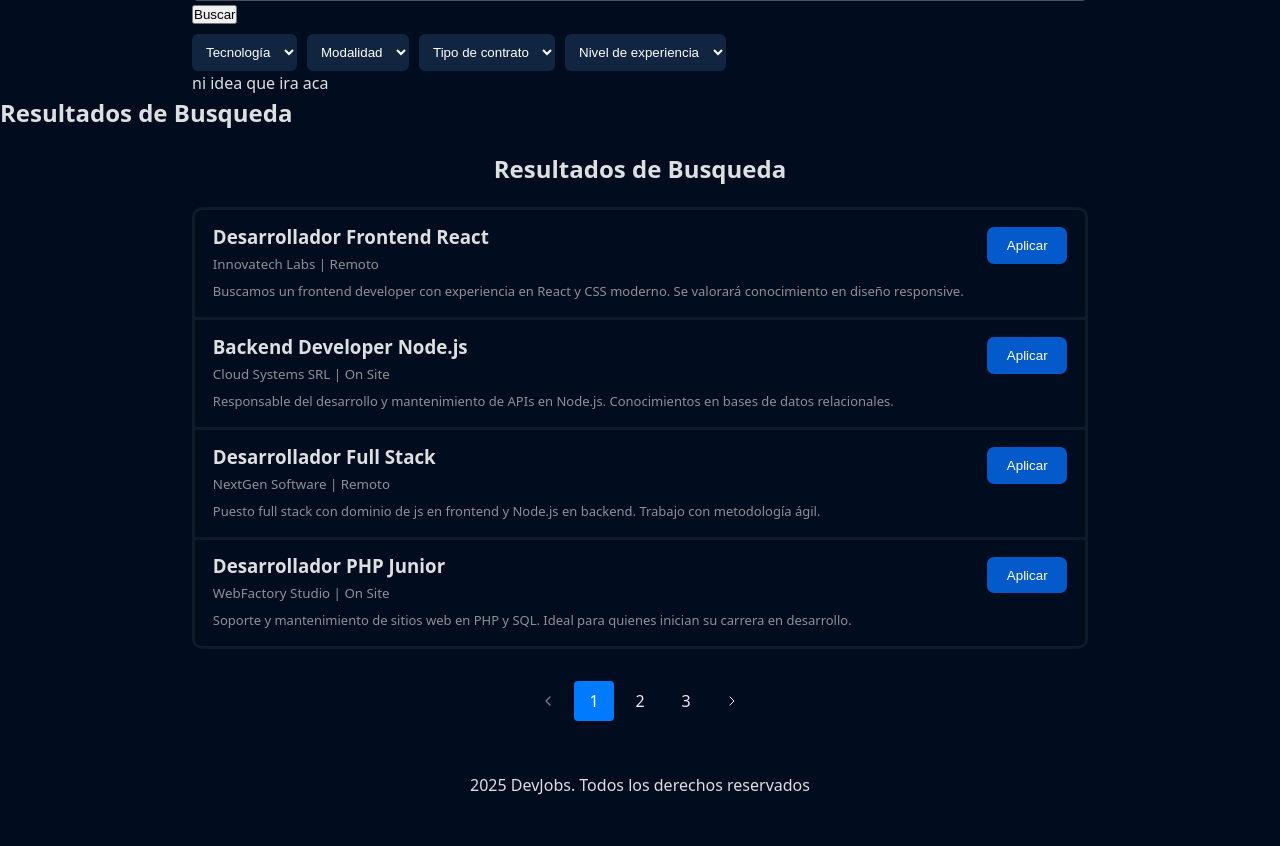
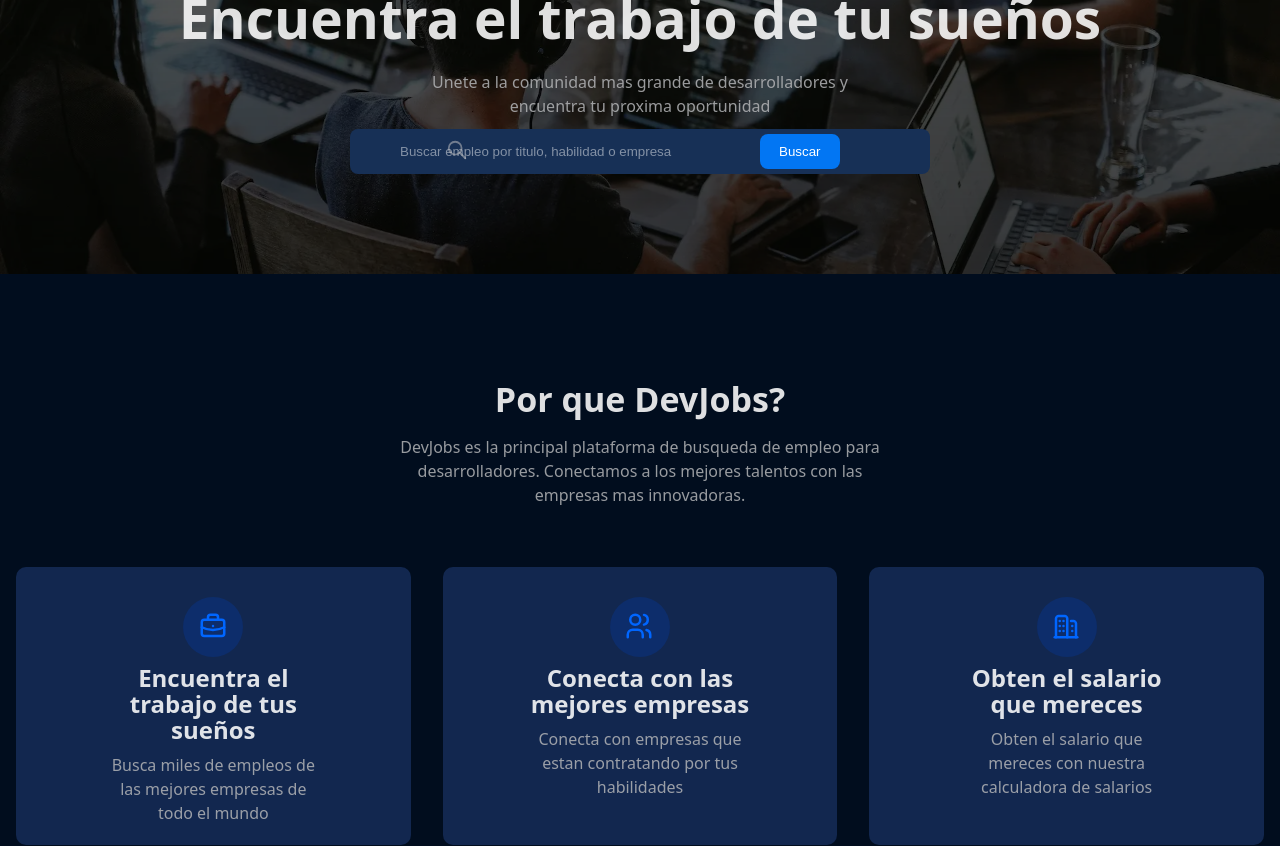
Before and after one commit to CesValde/JsCamp-Bootcamp, a React (Vite) app in the folder Clase4-5 - React/: page / in a window 1280 px wide. Shown: the part 240-1086 px from the top of the page. Before the commit the page ends 1057 px from the top, so only its background shows below. Built offline with nearby package versions, Linux system fonts and the light colour scheme.

Commit message:
Reestructura de app
agregamos la carpeta pages,
archivos para preparar las rutas.

Input de buscar las ofertas en tiempo real (selects y texto)

```diff
--- a/Clase4-5 - React/src/App.jsx
+++ b/Clase4-5 - React/src/App.jsx
@@ -1,77 +1,25 @@
-import { useState } from 'react'
-import { Header } from './Components/Header.jsx'
-import { SearchFilters } from './Components/SearchFilters.jsx'
-import { OfertJobs } from './Components/OfertJobs.jsx'
-import { Pagination } from './Components/Pagination.jsx'
+ import { Header } from './Components/Header.jsx'
 import { Footer } from './Components/Footer.jsx'
-import jobsData from './json/data.json'
 
-const RESULTS_PER_PAGE = 4
+import { HomePage } from './pages/home.jsx'
+import { SearchPage } from './pages/search.jsx'
+import { NotFoundPage } from './pages/404.jsx'
 
-export function App () {
-   const [filters, setFilters] = useState({
-      technology: '',
-      modality: '',
-      experience: ''
-   })
-   const [textToFilter, setTextToFilter] = useState("")
-   const [currentPage, setCurrentPage] = useState(1)
+export function App() {
+   const currenPath = window.location.pathname
 
-   // filtrado por opciones
-   const jobsFiltersByFilters = jobsData.filter(job => {
-      return (
-         (filters.technology === '' | job.data.technology === filters.technology)
+   let page = <NotFoundPage />
 
-
-         /* aplicar los otros filtros */
-      )
-   })
-
-   // filtrado por texto
-   const jobsWithTextFilter = textToFilter === ""
-      ? jobsFiltersByFilters
-      : jobsFiltersByFilters.filter(job => {
-         return job.titulo.toLowerCase().includes(textToFilter.toLowerCase())
-      })
-
-   // renderiza luego de filtrar
-   const totalPages = Math.ceil(jobsWithTextFilter.length / RESULTS_PER_PAGE)
-
-   // ofertas a renderizar por pagina
-   const pagedResults = jobsWithTextFilter.slice(
-      (currentPage - 1) * RESULTS_PER_PAGE,
-      currentPage * RESULTS_PER_PAGE
-   )
-
-   // actualiza el estado de la pagina actual
-   const handlePageChange = (page) => {
-      setCurrentPage(page)
-   }
-
-   const handleSearch = (filters) => {
-      setFilters(filters)
-      setCurrentPage(1)
-   }
-
-   const handleTextFilter = (newTextToFilter) => {
-      setTextToFilter(newTextToFilter)
-      setCurrentPage(1)
+   if(currenPath === '/') {
+      page = <HomePage />
+   } else if(currenPath === '/search') {
+      page = <SearchPage />
    }
 
    return (
       <>
          <Header />
-
-         <main>
-            <SearchFilters onSearch={handleSearch} onTextFilter={handleTextFilter}  />
-
-            <h2> Resultados de Busqueda </h2>
-            <section>
-               <OfertJobs jobs={pagedResults}/>
-               <Pagination currentPage={currentPage} totalPages={totalPages} onPageChange={handlePageChange} />
-            </section>
-         </main>
-
+         {page}
          <Footer />
       </>
    )
--- a/Clase4-5 - React/src/Components/SearchFilters.jsx
+++ b/Clase4-5 - React/src/Components/SearchFilters.jsx
@@ -11,7 +11,10 @@
 
     const handleSubmit = (event) => {
         event.preventDefault()
-        const formData = new FormData(event.target)
+
+        // event.currentTarget --> escucha el evento
+        // even.target --> recibe el evento
+        const formData = new FormData(event.currentTarget)
 
         const filters = {
             technology: formData.get(idTechnology),
@@ -32,7 +35,7 @@
             <h1> Encuentra tu proximo trabajo </h1>
             <p> Explora miles de oportunidades en el sector tecnologico. </p>
 
-            <form onSubmit={handleSubmit}>
+            <form onChange={handleSubmit}>
                 <div className={styles.inputSearch}>
                     <svg xmlns="http://www.w3.org/2000/svg"  width="24"  height="24"  viewBox="0 0 24 24"  fill="none"  stroke="currentColor"  strokeWidth="2"  strokeLinecap="round"  strokeLinejoin="round"  className="icon icon-tabler icons-tabler-outline icon-tabler-search"><path stroke="none" d="M0 0h24v24H0z" fill="none"/><path d="M10 10m-7 0a7 7 0 1 0 14 0a7 7 0 1 0 -14 0" /><path d="M21 21l-6 -6" /></svg>
 
@@ -43,7 +46,7 @@
 
                         /* onFocus - onBlur */
                     />
-                    <button type="submit"> Buscar</button>
+                    {/* <button type="submit"> Buscar</button> */}
                 </div>
 
                 <div className={styles.searchFilters}>
@@ -80,7 +83,7 @@
                 </div>
             </form>
 
-            <span> ni idea que ira aca </span>
+            {/* <span> ni idea que ira aca </span>  */}
         </section>
     )
 }
--- /dev/null
+++ b/Clase4-5 - React/src/pages/404.jsx
@@ -0,0 +1,8 @@
+export function NotFoundPage() {
+   return (
+      <main>
+         <h1> 404 - Pagina no encontrada </h1>
+         <p> Lo sentimos, la pagina que buscar no existe. </p>
+      </main>
+   )
+}
--- /dev/null
+++ b/Clase4-5 - React/src/pages/Home.jsx
@@ -0,0 +1,54 @@
+import styles from '../Home.module.css'
+
+export function HomePage () {
+   return (
+      <main>
+        <section className={styles.sectionUp}>
+
+            <h1> Encuentra el trabajo de tu sueños</h1>
+            <p> Unete a la comunidad mas grande de desarrolladores y encuentra tu proxima oportunidad</p>
+
+            <form role="search">
+                <svg  xmlns="http://www.w3.org/2000/svg"  width="22"  height="22"  viewBox="0 0 24 24"  fill="none"  stroke="currentColor"  stroke-width="2"  stroke-linecap="round"  stroke-linejoin="round"  className="icon icon-tabler icons-tabler-outline icon-tabler-search"><path stroke="none" d="M0 0h24v24H0z" fill="none"/><path d="M10 10m-7 0a7 7 0 1 0 14 0a7 7 0 1 0 -14 0" /><path d="M21 21l-6 -6" /></svg>
+                <input type="text" placeholder="Buscar empleo por titulo, habilidad o empresa" />
+                <button type="submit"> Buscar </button>
+            </form>
+        </section>
+
+        <section className={styles.sectionDown}>
+            <header>
+                <h2> Por que DevJobs? </h2>
+                <p style={{ textAlign: 'center', width: '40%' }}>
+                    DevJobs es la principal plataforma de busqueda de empleo para desarrolladores.
+                    Conectamos a los mejores talentos con las empresas mas innovadoras.
+                </p>
+            </header>
+            <footer>
+                <article>
+                    <span>
+                        <svg xmlns="http://www.w3.org/2000/svg" width="24" height="24" viewBox="0 0 24 24"  fill="none"  stroke="currentColor"  stroke-width="2"  stroke-linecap="round"  stroke-linejoin="round"  className="icon icon-tabler icons-tabler-outline icon-tabler-briefcase"><path stroke="none" d="M0 0h24v24H0z" fill="none"/><path d="M3 7m0 2a2 2 0 0 1 2 -2h14a2 2 0 0 1 2 2v9a2 2 0 0 1 -2 2h-14a2 2 0 0 1 -2 -2z" /><path d="M8 7v-2a2 2 0 0 1 2 -2h4a2 2 0 0 1 2 2v2" /><path d="M12 12l0 .01" /><path d="M3 13a20 20 0 0 0 18 0" /></svg>
+                    </span>
+                    <h3> Encuentra el trabajo de tus sueños </h3>
+                    <p> Busca miles de empleos de las mejores empresas de todo el mundo </p>
+                </article>
+
+                <article>
+                    <span>
+                        <svg xmlns="http://www.w3.org/2000/svg" width="24" height="24" viewBox="0 0 24 24"  fill="none"  stroke="currentColor"  stroke-width="2"  stroke-linecap="round"  stroke-linejoin="round"  className="icon icon-tabler icons-tabler-outline icon-tabler-users"><path stroke="none" d="M0 0h24v24H0z" fill="none"/><path d="M9 7m-4 0a4 4 0 1 0 8 0a4 4 0 1 0 -8 0" /><path d="M3 21v-2a4 4 0 0 1 4 -4h4a4 4 0 0 1 4 4v2" /><path d="M16 3.13a4 4 0 0 1 0 7.75" /><path d="M21 21v-2a4 4 0 0 0 -3 -3.85" /></svg>
+                    </span>
+                    <h3> Conecta con las mejores empresas </h3>
+                    <p> Conecta con empresas que estan contratando por tus habilidades </p>
+                </article>
+
+                <article>
+                    <span>
+                        <svg xmlns="http://www.w3.org/2000/svg" width="24" height="24" viewBox="0 0 24 24"  fill="none"  stroke="currentColor"  stroke-width="2"  stroke-linecap="round"  stroke-linejoin="round"  className="icon icon-tabler icons-tabler-outline icon-tabler-buildings"><path stroke="none" d="M0 0h24v24H0z" fill="none"/><path d="M4 21v-15c0 -1 1 -2 2 -2h5c1 0 2 1 2 2v15" /><path d="M16 8h2c1 0 2 1 2 2v11" /><path d="M3 21h18" /><path d="M10 12v0" /><path d="M10 16v0" /><path d="M10 8v0" /><path d="M7 12v0" /><path d="M7 16v0" /><path d="M7 8v0" /><path d="M17 12v0" /><path d="M17 16v0" /></svg>
+                    </span>
+                    <h3> Obten el salario que mereces </h3>
+                    <p> Obten el salario que mereces con nuestra calculadora de salarios </p>
+                </article>
+            </footer>
+        </section>
+      </main>
+   )
+}
--- /dev/null
+++ b/Clase4-5 - React/src/pages/Search.jsx
@@ -0,0 +1,69 @@
+import { useState } from 'react'
+import { SearchFilters } from '../Components/SearchFilters.jsx'
+import { OfertJobs } from '../Components/OfertJobs.jsx'
+import { Pagination } from '../Components/Pagination.jsx'
+import jobsData from '../json/data.json'
+
+const RESULTS_PER_PAGE = 4
+
+export function SearchPage () {
+   const [filters, setFilters] = useState({
+      technology: '',
+      modality: '',
+      experience: ''
+   })
+   const [textToFilter, setTextToFilter] = useState("")
+   const [currentPage, setCurrentPage] = useState(1)
+
+   // filtrado por opciones
+   const jobsFiltersByFilters = jobsData.filter(job => {
+      return (
+         (filters.technology === '' || job.data.technology.includes(filters.technology))
+         /* aplicar los otros filtros */
+      )
+   })
+
+   // filtrado por texto
+   const jobsWithTextFilter = textToFilter === ""
+      ? jobsFiltersByFilters
+      : jobsFiltersByFilters.filter(job => {
+         return job.titulo.toLowerCase().includes(textToFilter.toLowerCase())
+      })
+
+   // renderiza luego de filtrar
+   const totalPages = Math.ceil(jobsWithTextFilter.length / RESULTS_PER_PAGE)
+
+   // ofertas a renderizar por pagina
+   const pagedResults = jobsWithTextFilter.slice(
+      (currentPage - 1) * RESULTS_PER_PAGE,
+      currentPage * RESULTS_PER_PAGE
+   )
+
+   // actualiza el estado de la pagina actual
+   const handlePageChange = (page) => {
+      setCurrentPage(page)
+   }
+
+   const handleSearch = (filters) => {
+      setFilters(filters)
+      setCurrentPage(1)
+   }
+
+   const handleTextFilter = (newTextToFilter) => {
+      setTextToFilter(newTextToFilter)
+      setCurrentPage(1)
+   }
+
+   return (
+      <>
+         <main>
+            <SearchFilters onSearch={handleSearch} onTextFilter={handleTextFilter}  />
+
+            <section>
+               <OfertJobs jobs={pagedResults}/>
+               <Pagination currentPage={currentPage} totalPages={totalPages} onPageChange={handlePageChange} />
+            </section>
+         </main>
+      </>
+   )
+}
```
